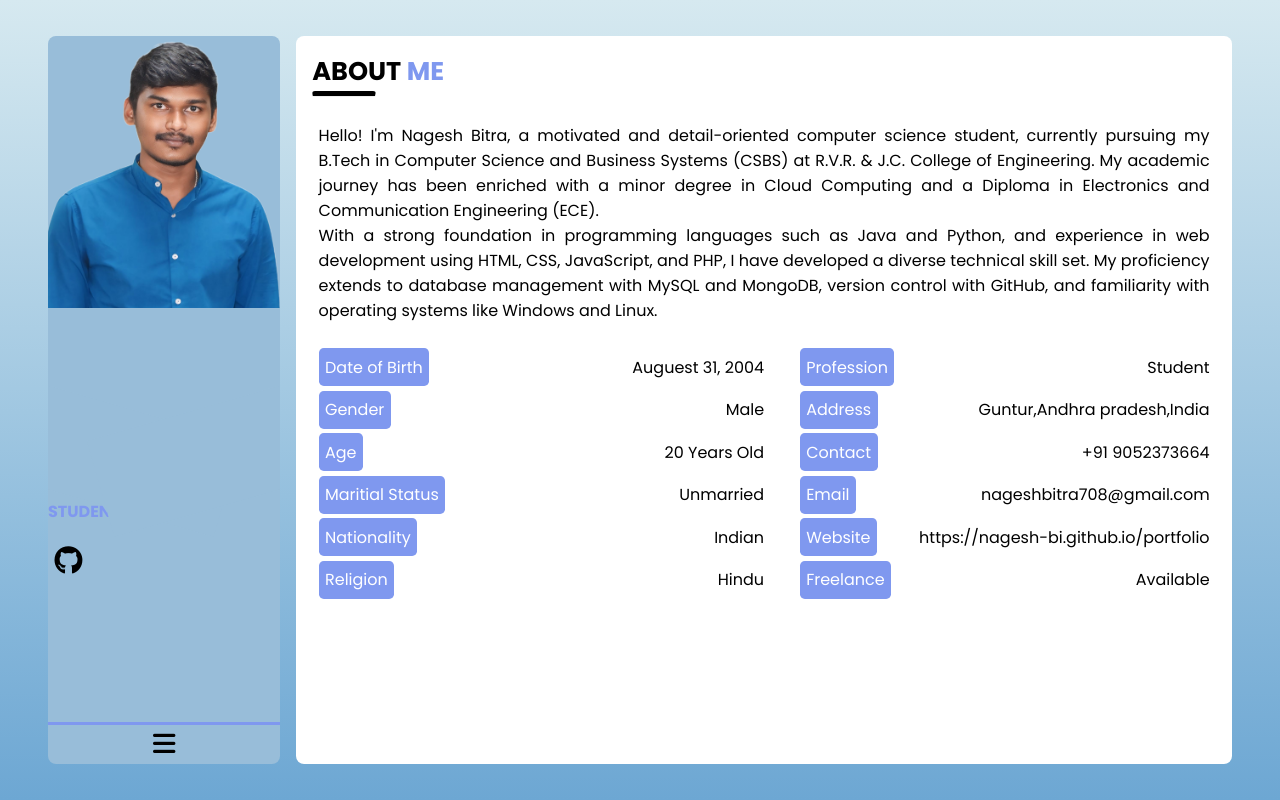
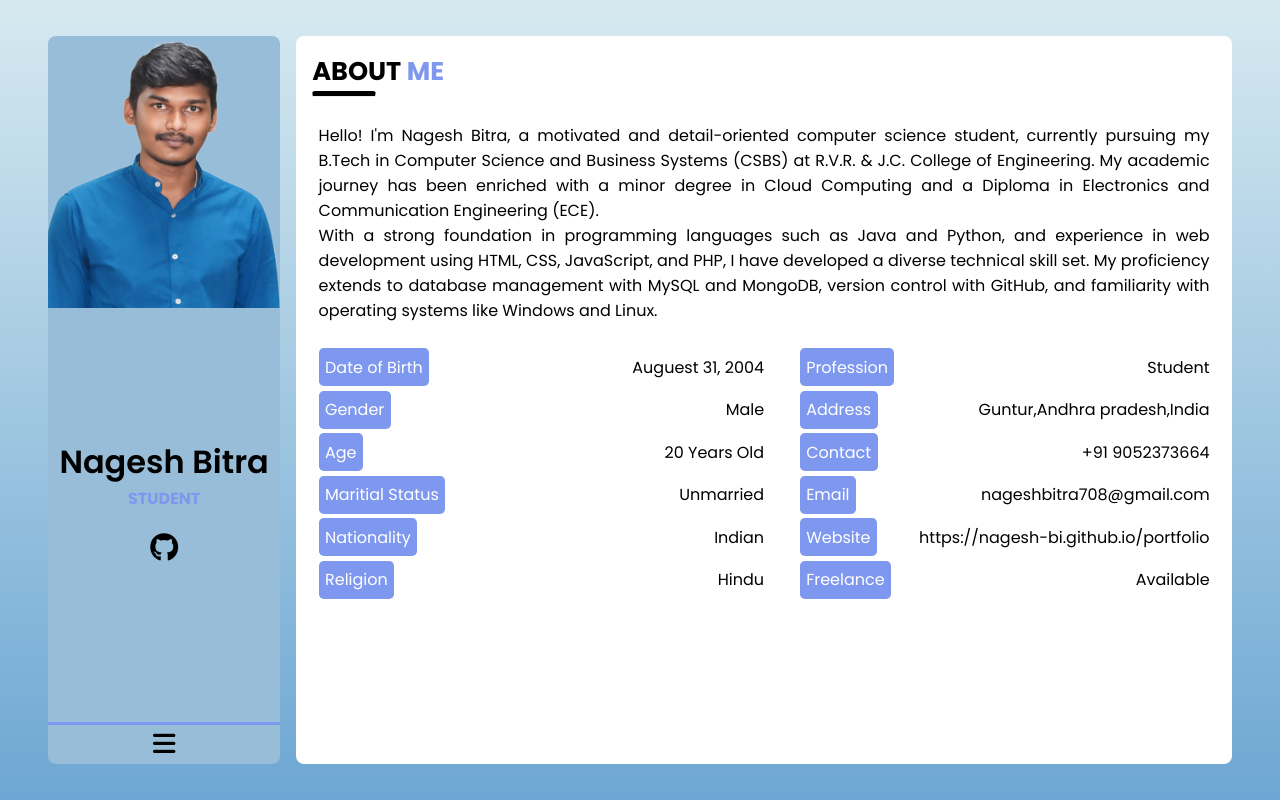
Before and after one commit to nagesh-bi/portfolio, a plain HTML site: page index.html in a window 1280 px wide. Drawn offline with Linux system fonts and the light colour scheme.

Commit message:
style.css

```diff
--- a/css/style.css
+++ b/css/style.css
@@ -57,7 +57,7 @@ body {
 }
 
 .sidebar_container .image {
-    height: 57%;
+    height: 50%;
     width: 100%;
     position: relative;
 }
@@ -70,7 +70,7 @@ body {
 }
 
 .sidebar_container .image .right_image_box {
-    width: 100%;
+    width: 70%;
     height: 100px;
     background-color: rgb(152, 189, 217);
     position: absolute;
@@ -80,13 +80,21 @@ body {
 }
 
 .sidebar_container .image .left_image_box {
-    width: 100%;
+    width: 70%;
     height: 100px;
     background-color: rgb(152, 189, 217);
     position: absolute;
     bottom: -3.5rem;
     right: -3rem;
     transform: rotate(-16deg);
+}
+
+.sidebar_container .sidebar_content {
+    position: absolute;
+    width: 100%;
+    margin-top: 2rem;
+    text-align: center;
+    padding: 0.4rem;
 }
 
 .sidebar_container .sidebar_content h1 {
@@ -133,6 +141,8 @@ body {
     color: var(--brand-color);
     transition: 0.3s;
 }
+
+
 
 /* Sidebar Navigation */
 .sidebar_container .sidebar_navigation {
```
